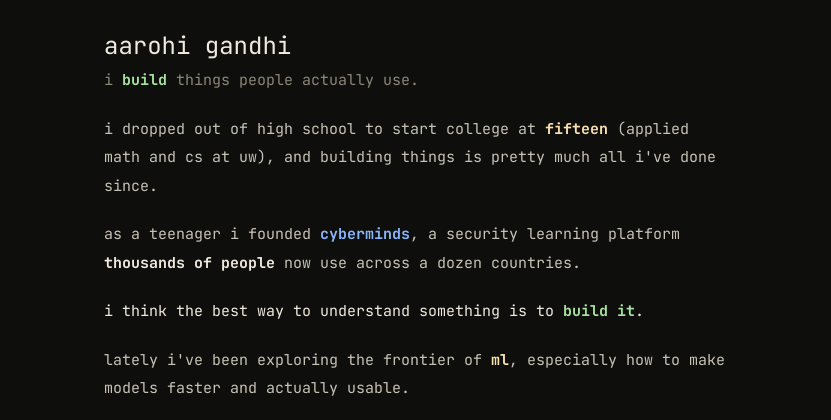
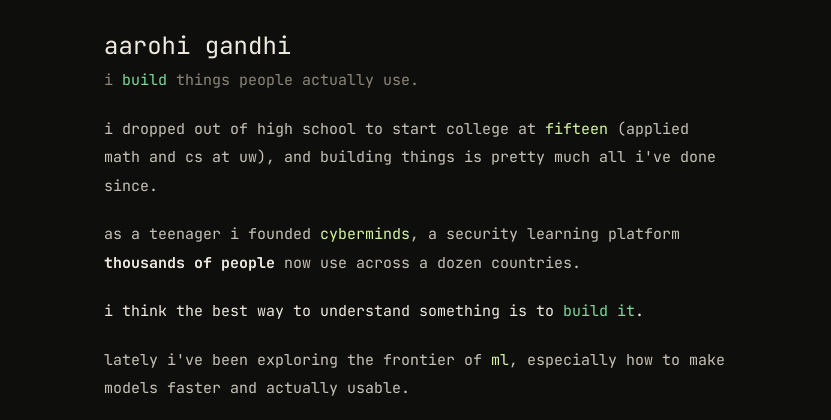
Before and after one commit to aarohigandhi/personal-website, a Next.js app: page / in a window 1280 px wide. Shown: the part 120-540 px from the top of the page, without its empty margins (224-1055 px from the left). Built offline with nearby package versions, Linux system fonts and the light colour scheme.

Commit message:
home: colored keywords not bold; build green + lime for the rest; drop chess, ml-frontier line
Co-Authored-By: Claude Opus 4.8 <noreply@anthropic.com>

```diff
--- a/app/page.tsx
+++ b/app/page.tsx
@@ -1,12 +1,14 @@
 import Link from "next/link";
 import { site } from "@/lib/content";
 
-// Inline colors (not CSS classes) so they render even with a stale cached
-// stylesheet. Soft pastels tuned for a dark background.
-const C = { blue: "#89b4fa", yellow: "#f9e2af", green: "#a6e3a1" };
+// Two greens: "build" words in bright green, the rest in soft lime. Inline so
+// they render even with a stale cached stylesheet.
+const GREEN = "#7fd99a";
+const LIME = "#d4f79b";
+const C = { blue: LIME, yellow: LIME, green: GREEN };
 
 function Word({ color, children }: { color: string; children: string }) {
-  return <strong style={{ color }}>{children}</strong>;
+  return <span style={{ color }}>{children}</span>;
 }
 
 export default function Home() {
```
